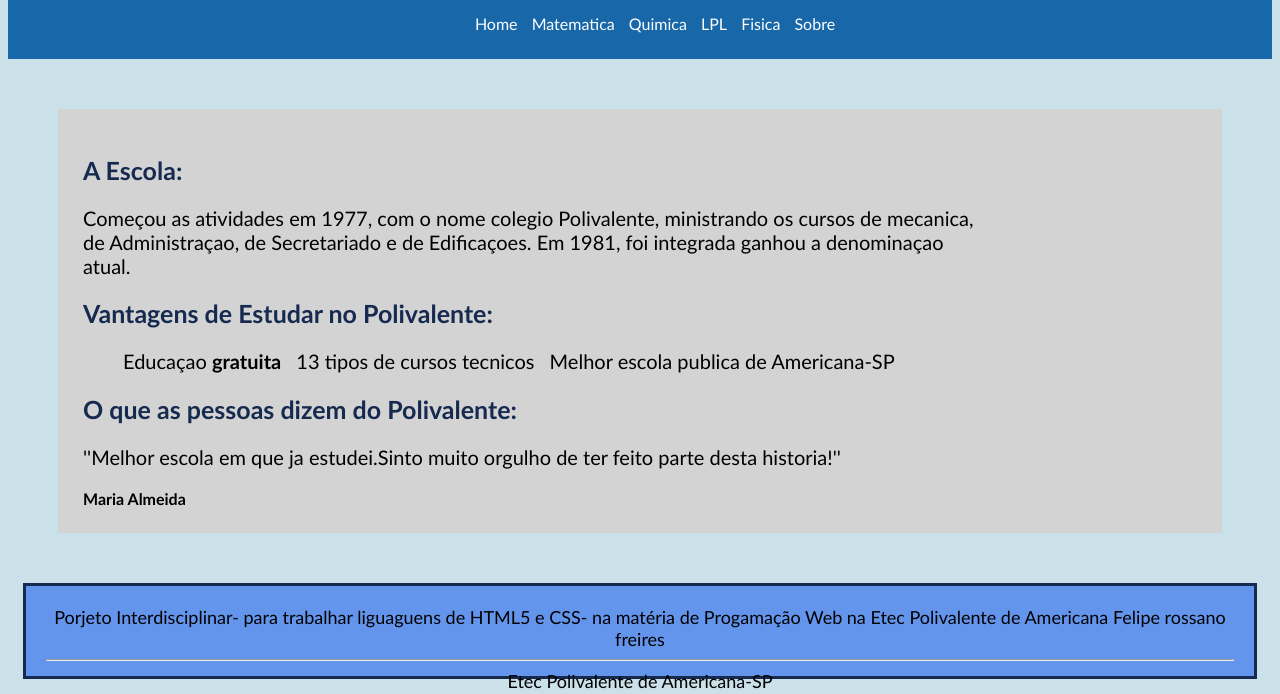
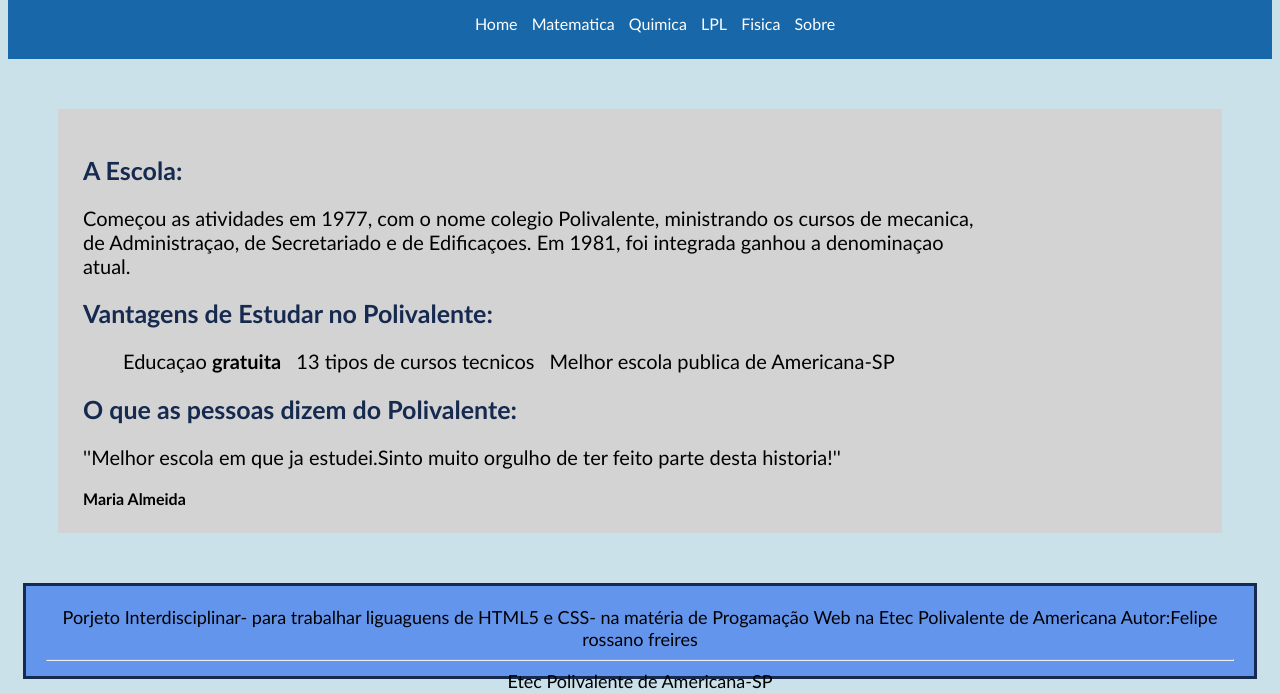
Before and after one commit to felipe0707rossanofreires/Trabalho-Interdisciplinar-blog-site-felipe-rossano-freires-, a plain HTML site: page index.html in a window 1280 px wide. Shown: the part 229-923 px from the top of the page. Drawn offline with Linux system fonts and the light colour scheme.

Commit message:
Update index.html

```diff
--- a/index.html
+++ b/index.html
@@ -56,8 +56,7 @@
                     </main>
                 <!-- Rodape da pagina -->
                 <footer id="footer">
-                            Porjeto Interdisciplinar- para trabalhar liguaguens de HTML5 e CSS- na matéria de Progamação Web na Etec Polivalente de Americana
-                    Felipe rossano freires
+                 Porjeto Interdisciplinar- para trabalhar liguaguens de HTML5 e CSS- na matéria de Progamação Web na Etec Polivalente de Americana Autor:Felipe rossano freires
                     <hr>
                     Etec Polivalente de Americana-SP
                 </footer>
```
